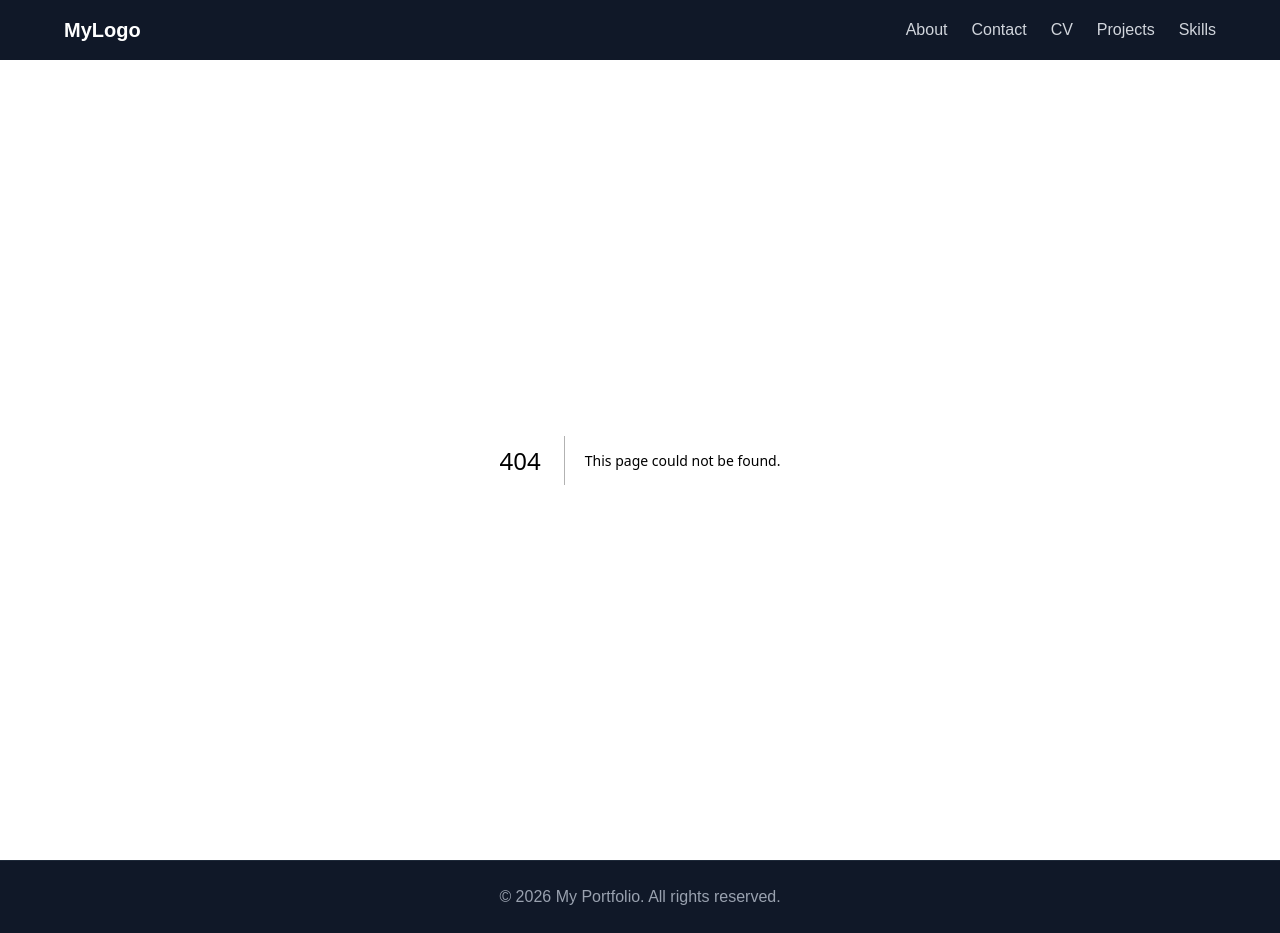
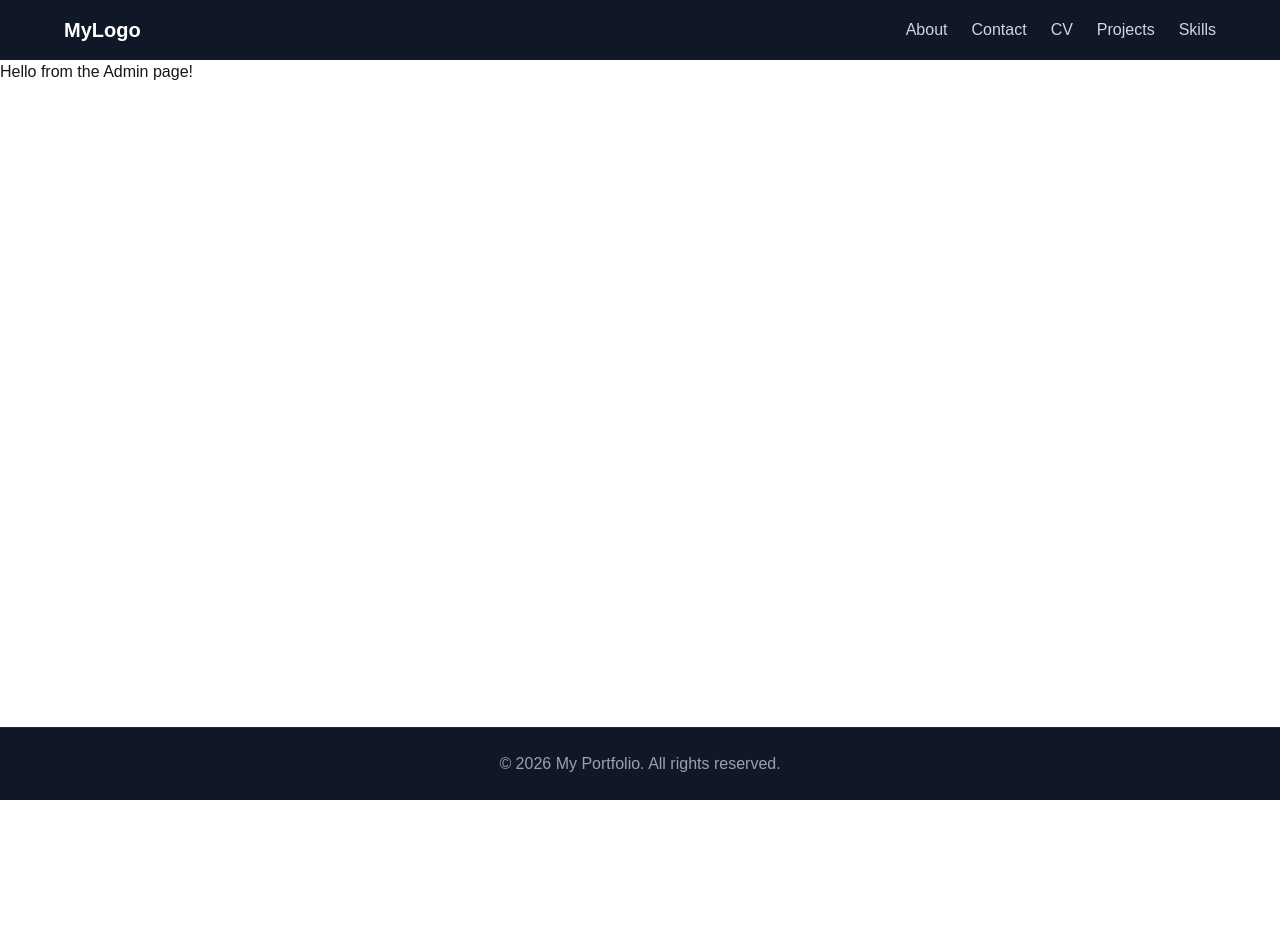
Before and after one commit to Jamesteams12/Portfolio, a Next.js app in the folder my-portfolio/: page /admin in a window 1280 px wide. Before the commit this address had no page. After the commit the page ends 800 px from the top, so only its background shows below. Built offline with nearby package versions, Linux system fonts and the light colour scheme.

Commit message:
Add Admin page component

```diff
--- /dev/null
+++ b/my-portfolio/app/admin/page.tsx
@@ -0,0 +1,3 @@
+export default function Page() {
+  return <h1>Hello from the Admin page!</h1>
+}
```
